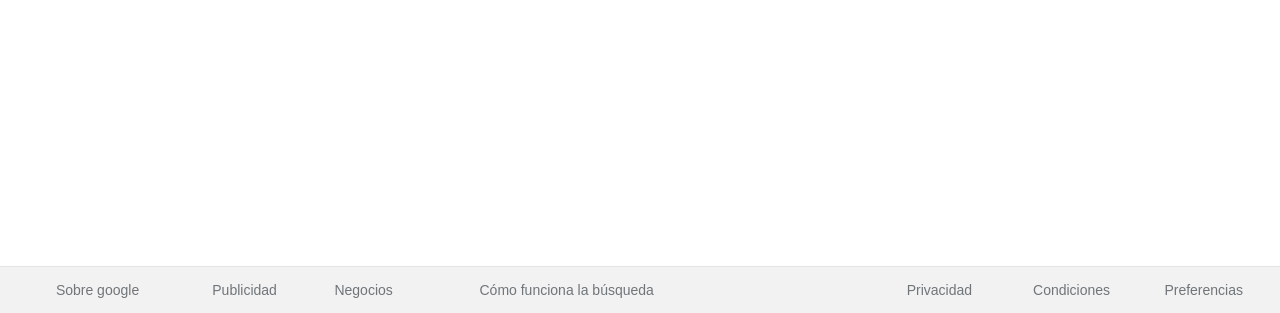
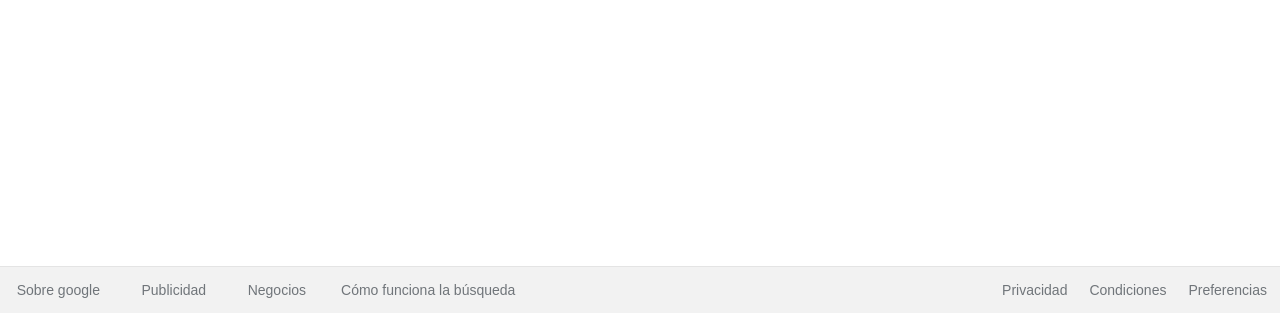
Before and after one commit to liderfalera/google-clone, a plain HTML site: page index.html in a window 1280 px wide. Shown: the part 487-800 px from the top of the page. Drawn offline with Linux system fonts and the light colour scheme.

Commit message:
Polishing more details for a good responsive page

```diff
--- a/index.html
+++ b/index.html
@@ -5,7 +5,9 @@
   <meta charset="UTF-8" />
   <meta http-equiv="X-UA-Compatible" content="IE=edge" />
   <meta name="viewport" content="width=device-width, initial-scale=1.0" />
+
   <link rel="stylesheet" href="style/main.css" />
+  <link rel="icon" type="image/png" href="img/googleicon.png" />
   <title>Google</title>
 </head>
 
--- a/style/main.css
+++ b/style/main.css
@@ -17,7 +17,7 @@ html {
 body {
   font-size: var(--nomal-size-font);
   font-family: arial, sans-serif;
-  min-width: 400px;
+  min-width: 330px;
 }
 
 /*======== NAVBAR-HEADER =========*/
@@ -34,7 +34,7 @@ a {
 }
 
 .main-nav__list {
-  width: 350px;
+  width: 300px;
   height: auto;
   display: flex;
   list-style: none;
@@ -147,7 +147,7 @@ a {
 .main-input__search-icon {
   background-image: url("https://img.icons8.com/android/24/000000/search.png");
   background-repeat: no-repeat;
-  background-position: center;
+  background-position: right;
   background-size: contain;
   height: 15px;
   opacity: 0.45;
@@ -158,7 +158,7 @@ a {
 .main_input__micro-icon {
   background-image: url("https://upload.wikimedia.org/wikipedia/commons/thumb/e/e8/Google_mic.svg/726px-Google_mic.svg.png");
   background-repeat: no-repeat;
-  background-position: center;
+  background-position: left;
   background-size: contain;
   height: 19px;
   width: 9%;
@@ -206,20 +206,18 @@ a {
   font-size: 1.4rem;
   background-color: #f2f2f2;
   border-top: 1px solid #e4e4e4;
-  padding-left: 10px;
-  padding-right: 10px;
-  min-width: 400px;
+  min-width: 330px;
 }
 
 .footer2 a {
   display: flex;
   align-items: center;
-  margin: 15px;
+  margin: 15px 0;
   color: #70757a;
-
+  justify-content: center;
 }
 
-.footer2 a:hover{
+.footer2 a:hover {
   text-decoration: underline;
 }
 
@@ -235,9 +233,10 @@ a {
 .footer2--left .one,
 .footer2--left .two,
 .footer2--left .three {
-  width: 33.3%;
+  width: auto;
   display: flex;
   justify-content: center;
+  margin: 0 2%;
 }
 
 .footer2--left .four {
@@ -256,74 +255,108 @@ a {
 .footer2--right .one,
 .footer2--right .two,
 .footer2--right .three {
-  width: 33.3%;
+  width: auto;
   display: flex;
   justify-content: center;
+  margin: 0 2%;
 }
 
+
+
+
 /*========MEDIA QUERIES===========*/
-@media (min-width: 750px) {
+
+
+@media (min-width: 600px) {
   .main-input {
-    width: 600px;
+    width: 560px;
   }
+
+  .main-input__search-icon {
+    background-position: center;
+  }
+
+  .main_input__micro-icon {
+    background-position: center;
+  }
+
+
 
   .footer2--left {
     width: 100%;
     flex-wrap: nowrap;
+    justify-content: center;
   }
 
   .footer2--left .one,
   .footer2--left .two,
   .footer2--left .three {
-    width: 23%;
+    width: auto;
     display: flex;
     justify-content: center;
+    margin: 0 2%;
   }
 
   .footer2--left .four {
-    width: 31%;
+    width: auto;
     display: flex;
     justify-content: center;
+    margin: 0 2%;
+  }
 
+  .footer2--right .one,
+  .footer2--right .two,
+  .footer2--right .three {
+    width: auto;
+    display: flex;
+    justify-content: center;
+    margin: 0 2%;
   }
 }
 
-@media (min-width: 980px) {
+@media (min-width: 800px) {
+
+  .main-input {
+    width: 600px;
+  }
+
   .footer2 {
     width: 100%;
     flex-wrap: nowrap;
   }
 
-
-  .footer2--left .one{
-    width: 25%;
+  .footer2--left {
+    width: 65%;
+    justify-content: flex-start;
   }
 
-
+  .footer2--left .one,
   .footer2--left .two,
   .footer2--left .three {
-    width: 17%;
+    width: auto;
     display: flex;
-    justify-content: center;
+    justify-content: flex-start;
+    margin-left: 2%;
+    margin-right: 3%;
   }
 
   .footer2--left .four {
-    width: 41%;
+    width: 35%;
     display: flex;
-    justify-content: center;
-    margin-right: 5%;
+    justify-content: flex-start;
+    margin-left: 1rem;
   }
 
-
-  .footer2--left{
-    width: 65%;
-    margin-right: 5%;
+  .footer2--right {
+    width: 35%;
+    justify-content: flex-end;
   }
-
-  .footer2--right{
-    width: 35%;
-
-    margin-left: 5%;
-
+  .footer2--right .one,
+  .footer2--right .two,
+  .footer2--right .three {
+    width: auto;
+    display: flex;
+    justify-content: flex-end;
+    margin-right: 1.3rem;
   }
 }
```
Also changed, not shown: img/menu.png (deleted).
